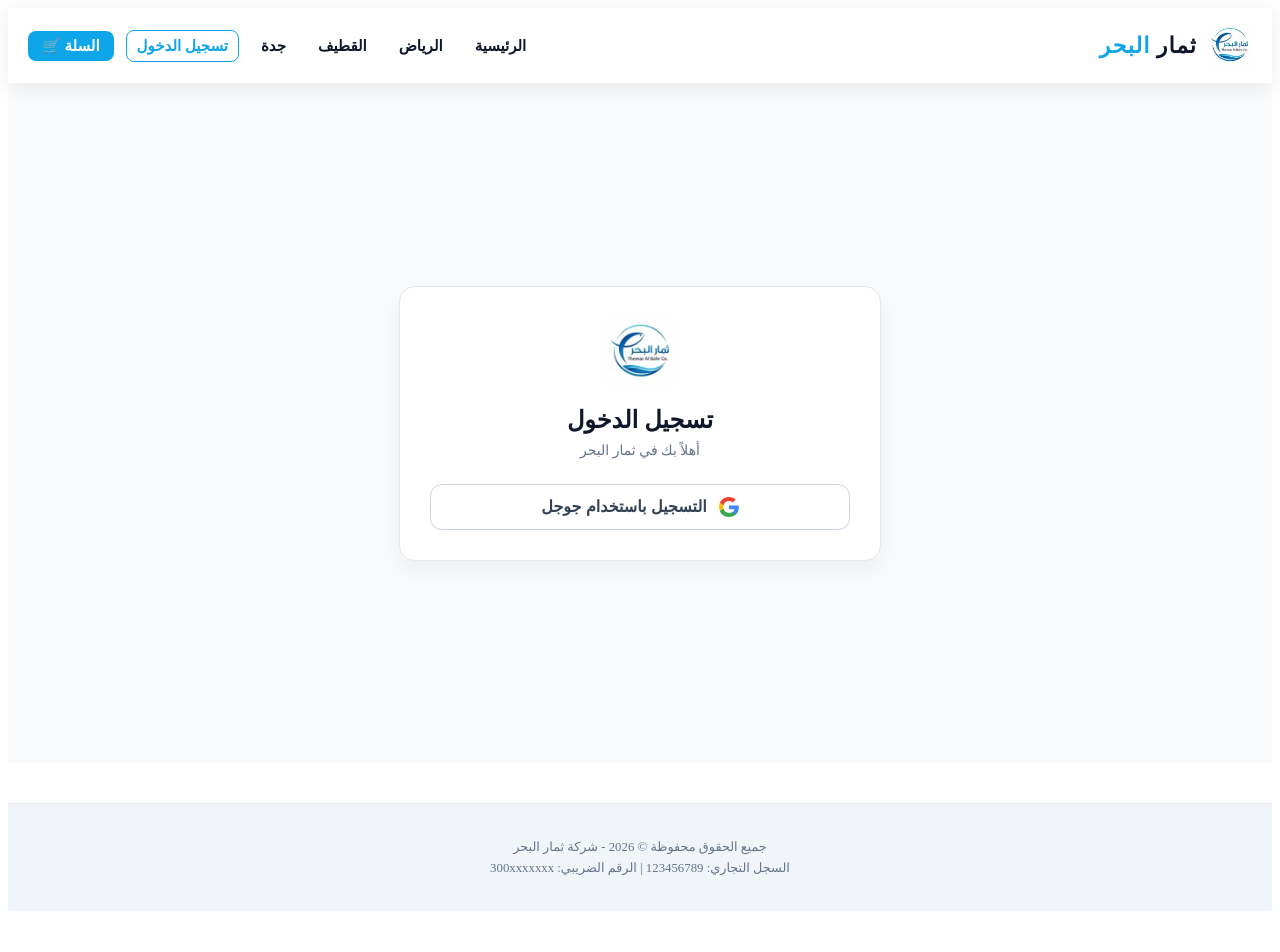
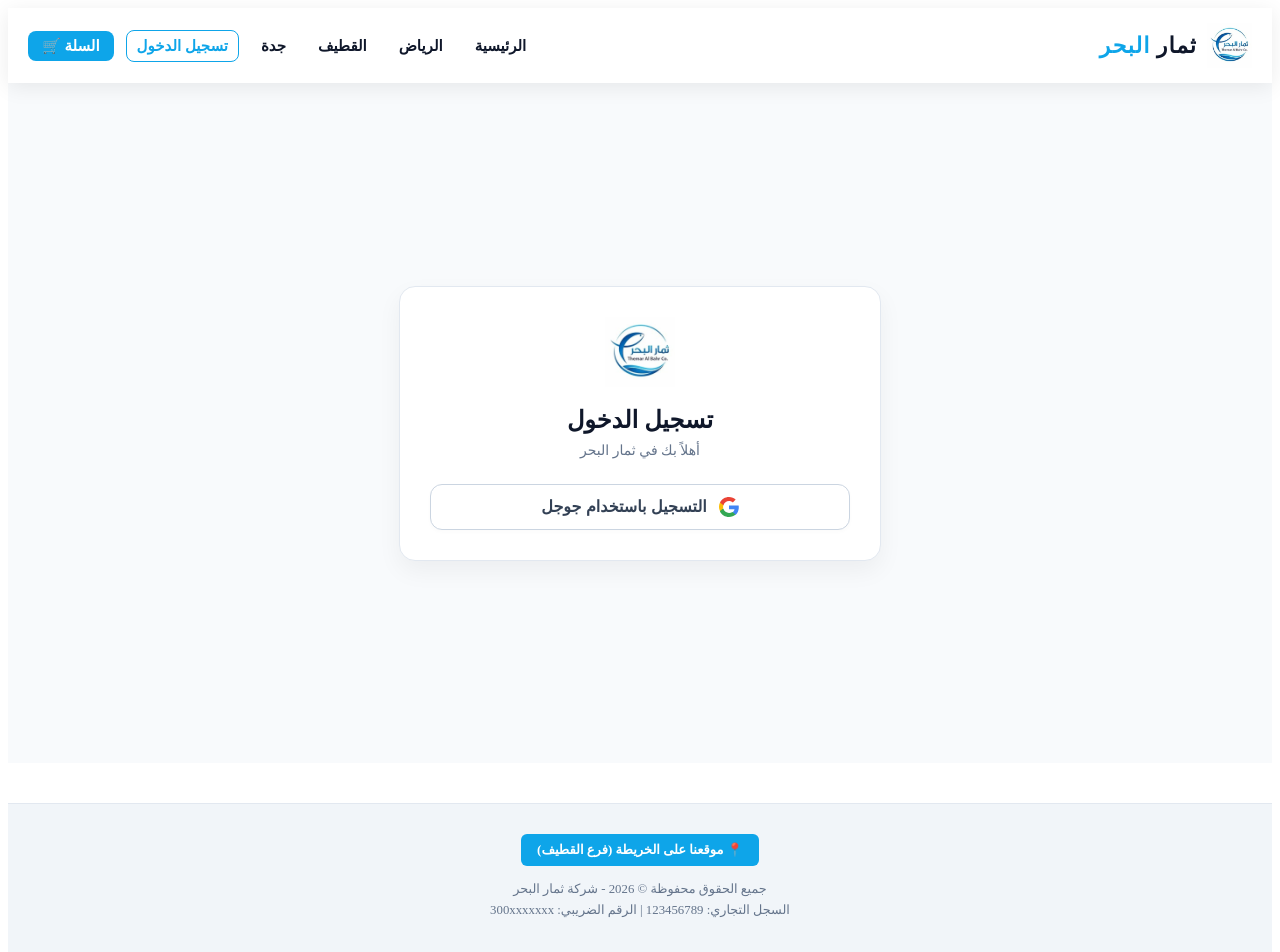
Before and after one commit to MOO651/themar-albahr, a React (Vite) app in the folder my-fish-shop/: page /login in a window 1280 px wide. Shown: the top 952 px of the page. Before the commit the page ends 919 px from the top, so only its background shows below. Built offline with nearby package versions, Linux system fonts and the light colour scheme.

Commit message:
Add Google Maps location button to Footer

```diff
--- a/my-fish-shop/src/components/Footer.tsx
+++ b/my-fish-shop/src/components/Footer.tsx
@@ -6,11 +6,38 @@
       marginTop: '40px',
       fontSize: '0.9rem',
       color: '#64748b',
-      borderTop: '1px solid #e2e8f0'
+      borderTop: '1px solid #e2e8f0',
+      textAlign: 'center',
+      direction: 'rtl'
     }}>
-      <div style={{ textAlign: 'center', fontSize: '0.8rem' }}>
-        <p style={{ margin: '5px 0' }}>جميع الحقوق محفوظة © 2026 - شركة ثمار البحر</p>
-        <p style={{ margin: '5px 0' }}>السجل التجاري: 123456789 | الرقم الضريبي: 300xxxxxxx</p>
+      <div style={{ maxWidth: '600px', margin: '0 auto' }}>
+        {/* زر موقعنا على الخريطة المضاف حديثاً */}
+        <div style={{ marginBottom: '15px' }}>
+          <a
+            href="https://maps.app.goo.gl/bdbDFUZYofukC1Zf8"
+            target="_blank"
+            rel="noopener noreferrer"
+            style={{
+              display: 'inline-flex',
+              alignItems: 'center',
+              gap: '6px',
+              padding: '8px 16px',
+              backgroundColor: '#0ea5e9',
+              color: 'white',
+              borderRadius: '6px',
+              textDecoration: 'none',
+              fontSize: '13px',
+              fontWeight: 'bold'
+            }}
+          >
+            📍 موقعنا على الخريطة (فرع القطيف)
+          </a>
+        </div>
+
+        <div style={{ fontSize: '0.8rem' }}>
+          <p style={{ margin: '5px 0' }}>جميع الحقوق محفوظة © 2026 - شركة ثمار البحر</p>
+          <p style={{ margin: '5px 0' }}>السجل التجاري: 123456789 | الرقم الضريبي: 300xxxxxxx</p>
+        </div>
       </div>
     </footer>
   );
```
